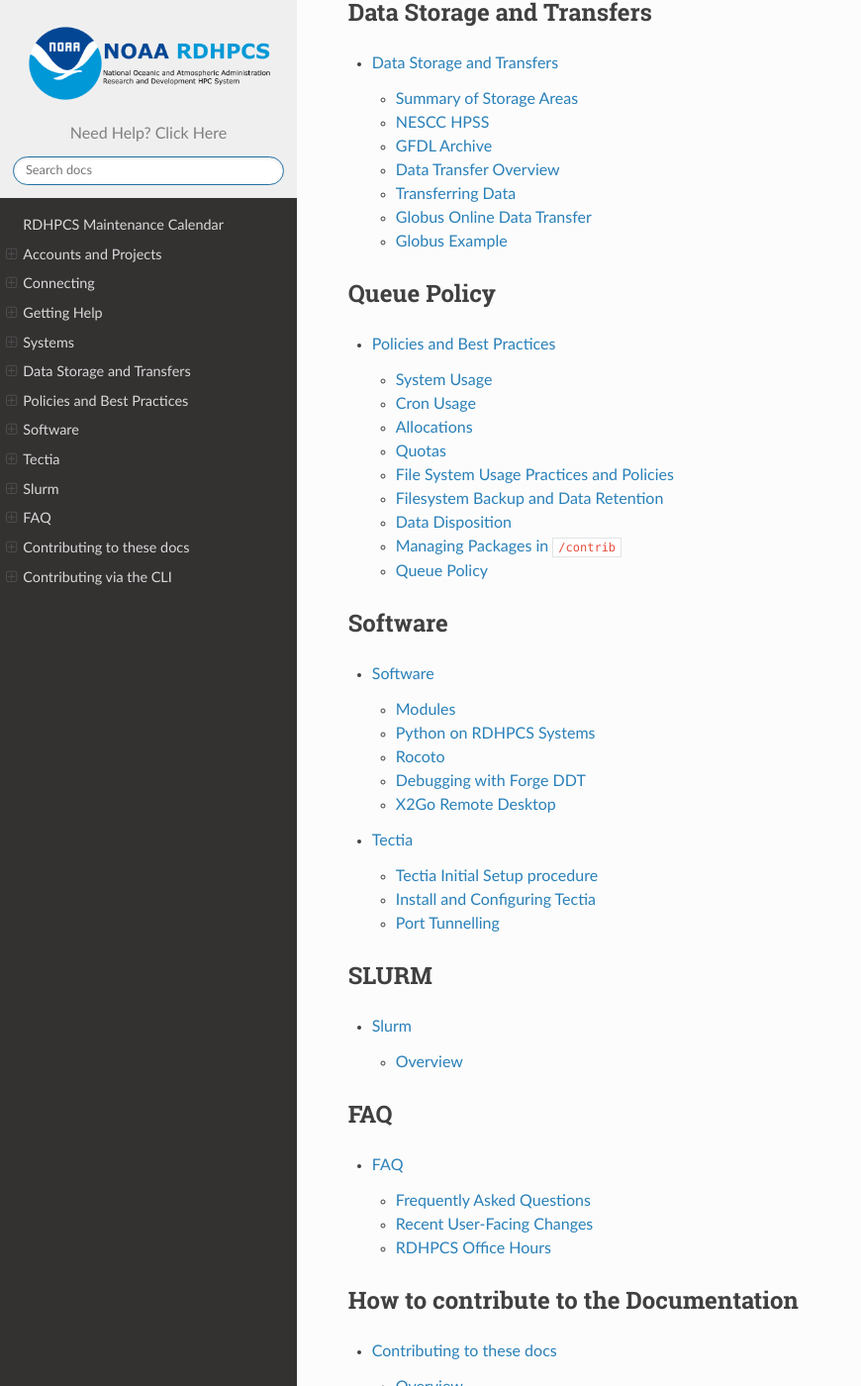
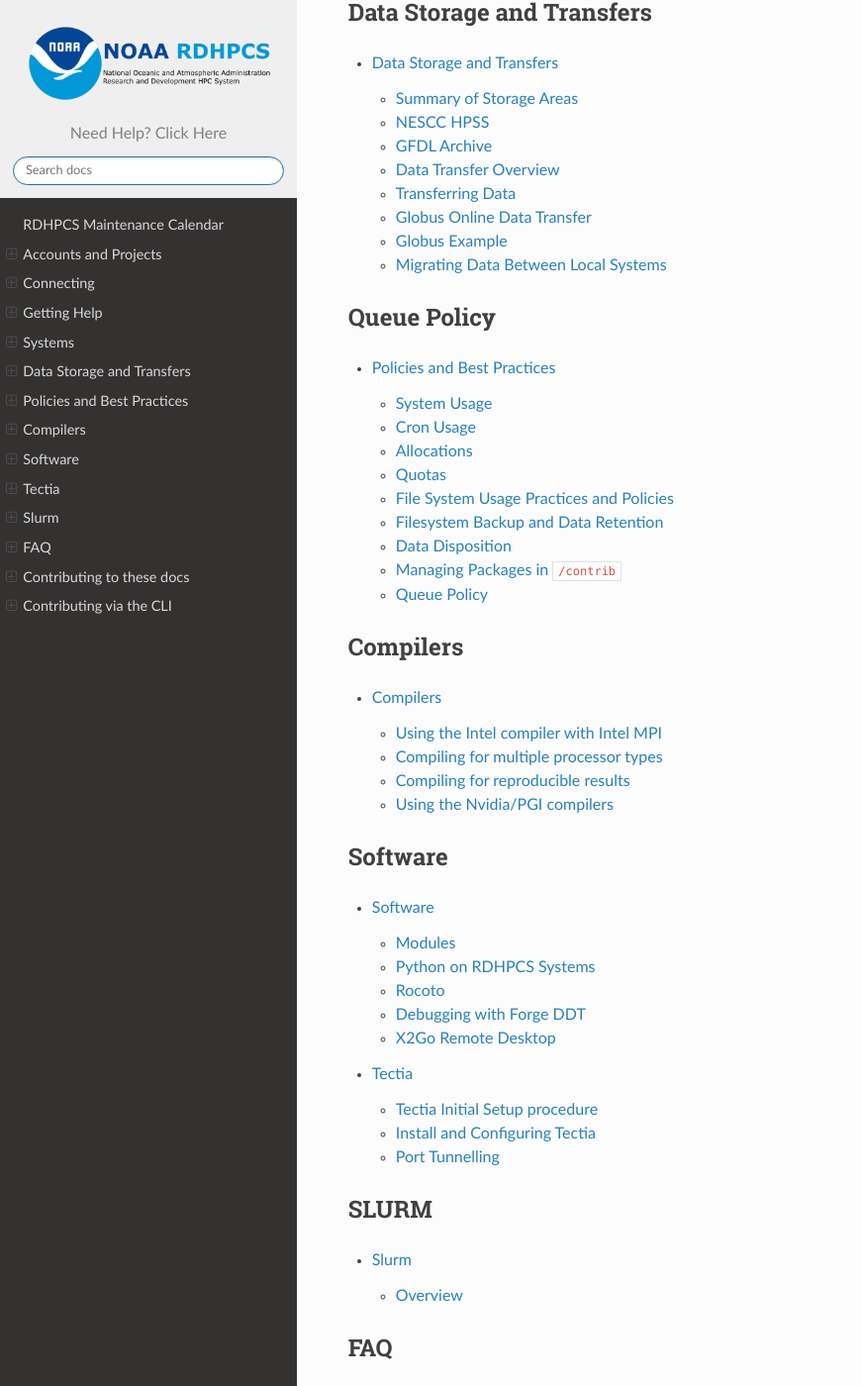
Before and after one commit to NOAA-RDHPCS/noaa-rdhpcs.github.io, a Sphinx documentation site: the page built from source/index.rst, in a window 1280 px wide and 1400 px high, scrolled down 1677 px. Shown: the whole window at 99% size, without its empty margins (0-870 px from the left). Built offline with Sphinx 7.4.7 and the Read the Docs theme 2.0.0, drawn with Linux system fonts in a browser that asks for light colours; part of the change alters nothing that is shown.

Commit message:
adding migration between local file systems

```diff
--- /dev/null
+++ b/source/compilers/index.rst
@@ -0,0 +1,218 @@
+.. _compilers:
+
+Compilers
+=========
+
+The following compilers and MPI stacks are available on RDHPCS systems:
+
+* Compilers: Intel, Nvidia/PGI, NAG
+* MPI: Intel MPI
+
+We recommend the Intel compiler/Intel MPI combination, unless there is a
+specific reason to use other options.
+
+Using the Intel compiler with Intel MPI
+---------------------------------------
+
+To see the available modules, run the  command `` module spider intel impi``,
+which will print a list of available intel and impi modules.
+
+Load the desired version of the module files as follows:
+
+.. code-block:: shell
+
+    module load intel/<version> impi/<version>
+
+Then use the following commands/wrappers to compile your applications.
+
+For serial codes:
+
+.. code-block:: shell
+
+    ifx/ifort: for Fortran codes
+    icx/icc: for C/C++ codes
+
+
+For parallel codes:
+
+.. code-block:: shell
+
+    mpiifx/mpiifort -fc=ifx:  for Fortran MPI codes
+    mpiicx: for C/C++ codes
+
+Use the man pages, or the ``--help`` option on these commands, to get more
+detailed information about the options available with those commands.
+
+Recommended Intel Compiler Options for Optimization
+^^^^^^^^^^^^^^^^^^^^^^^^^^^^^^^^^^^^^^^^^^^^^^^^^^^
+
+The following options are a starting point to optimize code. Users
+should keep in mind that each code is different, and some tuning and
+experimentation with different settings may be required.
+
+.. code-block:: shell
+
+   -O3 -xHOST -ip   -align array64byte                                  # The -xHOST is recommended for Hera users only
+   -O3 -qopt-zmm-usage=high -axCORE-AVX512  -align array64byte -ip      # For Skylake processors (Hera/kJet)
+
+.. note::
+
+   Using the AVX-512 instructions may or may not improve performance. We
+   recommended that you experiment with and without these options and use the
+   one that performs the best.
+
+Compiling for multiple processor types
+--------------------------------------
+
+Jet consists of multiple clusters of various types of processors. If you
+compile the codes with "fat" executables, it will be possible to run your
+applications on any of the Jet partitions.  As you can then take advantage of
+any of the available clusters and not wait for specific partitions to be
+available, this will likely improve your job turnaround.
+
+Use the following optimization flags to create "fat" executables that can run
+on any of the Jet clusters.
+
+.. code-block:: shell
+
+   -O3 -axSSE4.2,AVX,CORE-AVX2,CORE-AVX512  -align array64byte -ip
+
+
+Compiling for reproducible results
+----------------------------------
+
+Some applications may need to use the ``-fp-`` model to obtain consistent
+arithmetic results across core counts. This option better controls the order of
+execution and may affect performance. See ``man ifort``; for additional
+information.
+
+.. code-block:: shell
+
+   -fp-model strict
+   -fp-model precise
+
+
+Recommended Intel compiler options for debugging
+^^^^^^^^^^^^^^^^^^^^^^^^^^^^^^^^^^^^^^^^^^^^^^^^^
+
+We recommend the following options as a starting point for debugging code.
+These options are very helpful in detecting common errors in code. The
+-gen-interfaces can also be useful for finding errors.
+
+.. code-block:: shell
+
+   -O0 -g -traceback -check all -fpe0
+
+Thread-safe compilation
+^^^^^^^^^^^^^^^^^^^^^^^
+
+If thread-safe compilation is desired, be sure to use one of the following
+options (this is an issue with only Intel Fortran compiler):
+
+.. code-block:: shell
+
+   -qopenmp (if the source file has OpenMP directives that need to be honored)
+   -recursive    # or -auto (these two are equivalent)
+
+.. warning::
+
+   If none of the options above are used, only scalers are put on stack and the
+   generated code may not be thread safe. If you have used ``xlf_r`` or
+   ``mpxlf_r`` options on IBM systems, you should use thread-safe compilation
+   options on Intel fortran compiler.
+
+Other potentially useful Intel compiler options
+^^^^^^^^^^^^^^^^^^^^^^^^^^^^^^^^^^^^^^^^^^^^^^^
+
+If your code has very large arrays you may see an error of the type:
+
+.. code-block:: shell
+
+   : relocation truncated to fit: R_X86_64_PC32 out_fem
+
+
+This usually indicates very large arrays (>2GB of data section). In these
+situations you will have to compile the application with the flag:
+
+``-mcmodel=medium -static-intel``
+
+If you use this option, keep in mind that al l dependent libraries must also be
+compiled, either with this option or with ``-fpic`` option.
+
+Run the command: ``ifx -–help`` to see all the available options.
+
+Using the Nvidia/PGI compilers
+------------------------------
+
+Users should use the Intel compiler unless they have demonstrated that there is
+a good reason not to. The Intel compiler is the most supported and well tested
+compiler on the system.
+
+The vendor of the PGI compiler, The Portland Group, has been acquired by
+Nvidia. Since the older versions of this compiler are deprecated we only
+document the commands for the newer versions.
+
+To see the available versions of the PGI/Nvidia HPC compilers, use the
+command ``module available nvhpc``.
+
+You need to load a module for a specific version of the compiler before you are
+can use that compiler: ``module load nvhpc/<version>``
+
+
+Then use the following commands/wrappers for compiling your applications.
+
+For serial programs:
+
+.. code-block:: shell
+
+   nvfortran - for Fortran sources
+   nvc       - for C sources
+   nvcc      - for Cuda C sources
+   nvc++     - for C++ sources
+
+
+For parallel programs:
+
+.. code-block:: shell
+
+   mpinvf77  - for Fortran 77 MPI sources
+   mpinvf90  - for Fortran 90 MPI sources
+   mpinvc    - for C MPI sources
+   mpinvcc   - for Cuda C MPI sources
+   mpinvc++  - for C++ MPI sources
+
+
+Documentation on Nvidia/PGI compiler options
+^^^^^^^^^^^^^^^^^^^^^^^^^^^^^^^^^^^^^^^^^^^^
+
+The man pages are the best resource for documentation on compiler options.
+After you've loaded the modules as instructed above, run
+
+.. code-block:: shell
+
+   man nvfortran
+   man nvcc
+
+
+Nvidia/PGI compiler options for optimization
+^^^^^^^^^^^^^^^^^^^^^^^^^^^^^^^^^^^^^^^^^^^^
+
+We recommend the following options as a starting point for optimizing code.
+Users should keep in mind that each code is different, and some tuning and
+experimentation with different settings may be required.
+
+.. code-block:: shell
+
+
+   -O3 -fastsse -tp=sandybridge,ivybridge,haswell,skylake
+
+
+Nvidia/PGI compiler options for debugging
+^^^^^^^^^^^^^^^^^^^^^^^^^^^^^^^^^^^^^^^^^
+
+We recommend the following options as a starting point for debugging code.
+These options are very helpful in detecting common errors in code.
+
+.. code-block:: shell
+
+   -O0 -g -traceback -Mbounds -Mchkfpstk -Mchkptr -Mchkstk
--- a/source/data/index.rst
+++ b/source/data/index.rst
@@ -21,3 +21,4 @@ Below we give an overview and explain where each storage area is mounted.
     transferring_data
     globus_online_data_transfer
     globus_example
+    local_migration
--- /dev/null
+++ b/source/data/local_migration.rst
@@ -0,0 +1,230 @@
+.. _migrating_local:
+
+************************************
+Migrating Data Between Local Systems
+************************************
+
+.. note::
+
+    Large scale data migration can be challenging and time consuming. Please
+    review the following guidelines and tools to minimize the time it takes to
+    move your data and ensure successful and complete migration
+
+General Guidelines
+==================
+
+    1. **Remove unneeded data!**
+    The most efficient way to move a directory is to minimize the data you
+    move. Delete temporary data you have been meaning to get around to purging.
+    Tar and zip small files that you probably won’t need for a while. Archive
+    old files and subdirectories to the HSMS and delete them from scratch file
+    systems.
+
+    2. With limited insight into the data structure of individual
+    directories, it is hard to predict exactly how long a transfer might take.
+    **Be sure to plan far ahead and leave yourself plenty of time to complete a
+    migration!** Note that transferring many small files is often worse than a
+    few large files because performance is more strongly related to the time it
+    takes to access a file, not transfer it.
+
+    3. Perform transfers from a
+    compute node in a batch job as explained below. **Do not use the
+    front-ends.** The I/O on front-end nodes is slower than on a compute nodes
+    because they are shared with other users. (Yes, there is a run-time
+    limitation for a compute job, but that can be addressed by splitting the
+    transfer into smaller chunks and the approaches below).
+
+    4. Use a
+    synchronization tool (NOT just “cp” or “mv”) and **don’t rely on a one-time
+    transfer completing perfectly.** This is important because you will most
+    likely have to run the process more than once, and tools such as rsync will
+    skip already copied files. Then go back and delete the source data once you
+    have confirmed the copy is complete.
+
+    5. Disable all batch and cron jobs
+    that may be modifying the directories to be transferred. Any
+    create/modify/delete changes can result in errors for any data transfer
+    tool. For transfer of a large directory it may be OK to perform an initial
+    copy **live**, but definitely quiesce access before performing a final
+    sync.
+
+    6. Make sure that the user performing the copy has permissions to
+    read all data in the directory to be transferred. If a directory has files
+    which are restricted, you will need to split it up into multiple transfers
+    as multiple users, or change ownership on the source data first
+
+
+Suggested Tools
+===============
+
+.. note::
+
+    To move a large number of files, please submit a batch job
+    to do the transfers ``as explained in a later section in this page``
+
+rsync
+-----
+
+For basic migration, we recommend that you use rsync to transfer your
+directories . Assuming your directory to move is named
+``/mnt/lfs3/SYSADMIN/jetmgmt/jsmith/dir1``, a good way to transfer the data is:
+
+.. code-block:: shell
+
+    rsync -axv /mnt/lfs3/SYSADMIN/jetmgmt/jsmith/dir1
+    /mnt/lfs4/SYSADMIN/jetmgmt/jsmith/    # Can use --delete if you want SRC and DEST to look the same
+
+The -a option means archive, and will make sure
+all ownership and dates are preserved in the transfer.
+
+The -v option means verbose, and each file transfer will be displayed. This
+allows you to see what is happening. If you have lots of small files, this
+could slow down the transfer processes.
+
+The –delete option means to remove files from the destination that are not in
+the source directory. If after a completed rsync a file was then removed from
+the source, then the next rsync with the –delete option would then remove the
+file from the destination/ It may be preferable to clean up the source only
+after confirming that all the files have been transferred.
+
+The "-delete" option is useful when you want to keep the two directories
+looking exactly the same.  Which means, if the file **did not** exist in
+source, you want it removed on destination if did exist.
+
+.. warning::
+
+    Do not use the –delete option if you do not want data in the destination
+    directory to be removed.
+
+The -x option means to not cross filesystem boundaries. This is important when
+links are used in your directories to point to other data that exist in on
+other filesystems.
+
+.. note::
+
+    It is very important that you have a trailing slash after the
+    source directory ``(/mnt/lfs3/SYSADMIN/jetmgmt/flast'''/''')``. If you do not,
+    a second invocation of the same command will attempt to retransfer all of
+    the data into a subdirectory, for example:
+
+    ``/mnt/lfs4/SYSADMIN/jetmgmt/flast/flast``.
+
+xsync
+-----
+
+An additional data synchronization tool, **xsync** is also available. It
+is also a wrapper around rsync (and "find" and "xargs")
+that performs multi-threaded transfers.
+
+Usage of xsync is almost identical to rsync as described above.
+
+.. note::
+
+    The "include" and "exclude" rsync options are **not fully supported**. To view
+    additional parameters to tune threading and depth for better performance, run
+    ``xsync –-help``. In most cases they should not be needed.
+
+Here is a sample job file that does a final check and also transfers any
+remaining files that may have been created after intial transfer has been
+completed:
+
+.. code-block::
+
+    #!/bin/bash -l
+    #SBATCH -A myacct
+    #SBATCH --time=8:00:00
+    #SBATCH -N 1          # This can use only 1 node
+    #SBATCH -o %x.o%j
+    #SBATCH -J xfer-chk
+    #SBATCH -p xjet
+
+    set -x
+    date
+
+    SRC=/mnt/lfs3/SYSADMIN/nesccmgmt/$USER/regress           # Note - no "/" at the end
+    DEST=/mnt/lfs4/SYSADMIN/nesccmgmt/$USER/                 # Note - ends with a "/"
+
+    xsync -axv $SRC $DEST
+
+    date
+
+Creating a batch job to transfer your data
+==========================================
+
+The following is a sample batch job that can be submitted to perform the data
+transfer work on a compute node.
+
+.. code-block:: shell
+
+    #!/bin/bash --login
+
+    #SBATCH --job-name=storm
+    #SBATCH --partition=xjet
+    #SBATCH --time=08:00:00
+    #SBATCH --nodes=1
+
+    set -x
+
+    SRC=/mnt/lfs3/BMC/storm/$USER/dir
+    DEST=/mnt/lfs4/BMC/storm/$USER/         # NOTE: The dest is one level higher, and a trailing "/"!!!
+
+    OUT=/home/jsmith/storm_jsmith_rsync.log
+    echo “$(date) : Starting sync from $SRC to $DEST”&gt;&gt; $OUT
+
+    rsync -ax $SRC $DEST&gt;&gt; $OUT 2&gt;&amp;1                  # --delete should not be needed
+
+    echo “$(date) : Ending sync from $SRC to $DEST”&gt;&gt; $OUT
+
+
+In this example, the project name should be changed to your own project.
+The script asks for 1 node. The reason for this is that we want a dedicated
+node for the data transfer to maximize performance.
+
+After creating your batch job, submit it to the batch system. If it does not
+finish in 8 hours, resubmit it. Once it finishes, add “-v” to the rsync line
+and submit it one more time. Examine the output file carefully to make sure
+there are no errors.
+
+If after several tries, the transfer still hasn’t completed, email
+rdhpcs.hera.help@noaa.gov,  and let us know. Include the paths of the output
+files of your transfer jobs so we can see what is happening.
+
+Known Issues
+============
+
+My job runs to completion but the files are not transferred
+-----------------------------------------------------------
+
+If your job completes and the files appear to not to have transferred, check
+the job output files and the log files.  It is likely that your initialization
+files are printing messages (typically with ``echo`` command in the
+initialization files) that are causing the jobs to fail.
+
+If this happens you could rename your initialization files (.cshrc, .tcshrc,
+.bashrc, .login, .profile, .bash_profile, etc) temporarily and try again
+
+A better solution is to address the problems caused by these initialization
+files.
+
+Were all my files transferred?
+------------------------------
+
+After your job has completed successfully, check if there are any errors. You
+can ignore WARNings, and other messages, but  any message with the
+string "FATAL" suggests an incomplete transfer.  It can happen because you
+ran out of time, or there may be other problems.  If your job exited because it
+ran out of time you should be able to resubmit the job but be sure to add the
+**--resume** option.
+
+You can also use "xsync" as mentioned above to make sure everything has been
+completed as mentioned in the section above.
+
+You can check how much data you had in your old file system and in the new file
+system using the commands:
+
+.. code-block:: shell
+
+  lfs quota -u $USER /mnt/lfs3        to see how much was in /lfs3
+  lfs quota -u $USER /mnt/lfs4        to see how much has been transferred to the new /lfs4
+
+This will give you approximately how much data has been transferred.
--- a/source/index.rst
+++ b/source/index.rst
@@ -71,6 +71,15 @@ Queue Policy
 
    queue_policy/policies
 
+Compilers
+=========
+
+.. toctree::
+   :maxdepth: 2
+
+   compilers/index
+
+
 Software
 ========
 
```
Also changed, not shown: source/systems/common.rst (line endings or trailing spaces).
